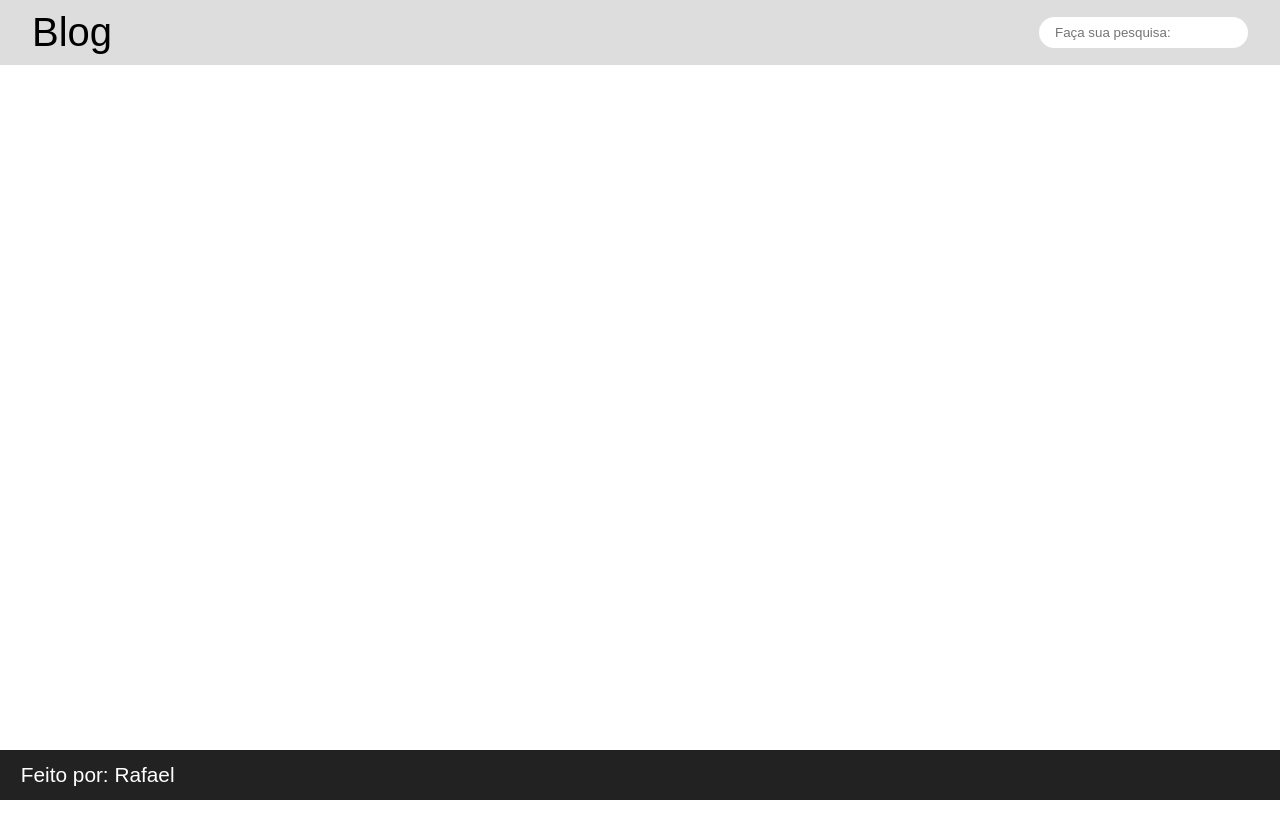
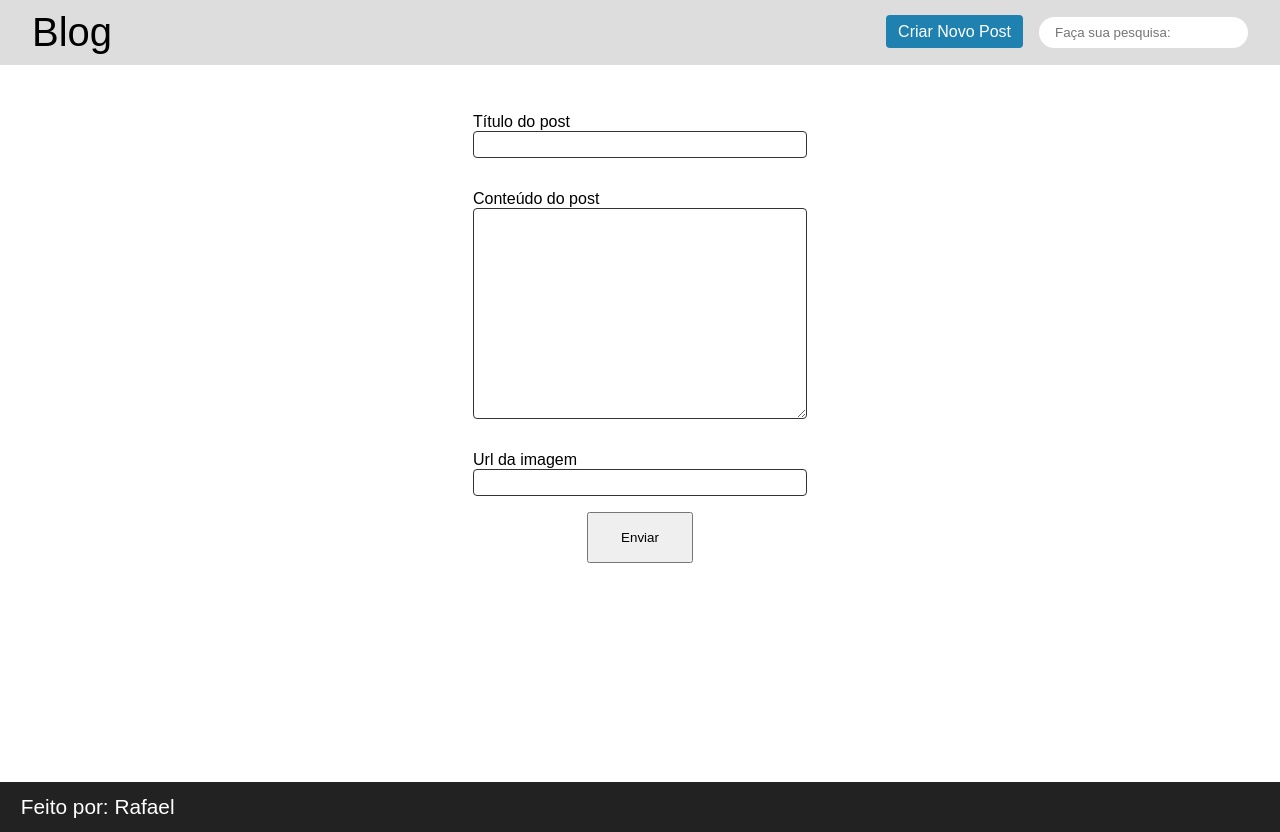
Before and after one commit to Rafael-Mota-Moraes/consumo-api-react, a React (Create React App) app: page /new-post in a window 1280 px wide. Before the commit the page ends 800 px from the top, so only its background shows below. Built offline with nearby package versions, Linux system fonts and the light colour scheme; no server answers.

Commit message:
formulário para adicionar post

```diff
--- a/src/App.jsx
+++ b/src/App.jsx
@@ -6,39 +6,19 @@ import Posts from "./pages/Posts";
 import SinglePost from "./pages/SinglePost";
 
 import { BrowserRouter as Router, Routes, Route } from "react-router-dom";
+import NewPost from "./pages/NewPost";
 
 function App() {
-  const [posts, setPosts] = useState([]);
-  const [photos, setPhotos] = useState([]);
   const [searchValue, setSearchValue] = useState("");
-
-  useEffect(() => {
-    fetch("https://jsonplaceholder.typicode.com/posts")
-      .then((resp) => resp.json())
-      .then((json) => setPosts(json));
-  }, []);
-
-  useEffect(() => {
-    fetch("https://jsonplaceholder.typicode.com/photos")
-      .then((resp) => resp.json())
-      .then((json) => setPhotos(json));
-  }, []);
-
-  const filteredPosts = posts.filter((post) => {
-    /* filtra o título do post e adiciona uma chave com a url da foto no array de posts */
-    return (
-      post.title.toLowerCase().includes(searchValue) &&
-      (post.url = photos[post.id]?.url)
-    );
-  });
 
   return (
     <Router>
       <Header setSearchValue={setSearchValue} />
       <main className={styles.main}>
         <Routes>
-          <Route path="/" element={<Posts postsArray={filteredPosts} />} />
+          <Route path="/" element={<Posts searchValue={searchValue} />} />
           <Route path="/:id" element={<SinglePost />} />
+          <Route path="/new-post" element={<NewPost />} />
         </Routes>
       </main>
       <Footer />
--- a/src/components/Header.jsx
+++ b/src/components/Header.jsx
@@ -8,6 +8,9 @@ export default function Header({ setSearchValue }) {
         <Link to={"/"}>Blog</Link>
       </h1>
       <div className={styles.inputContainer}>
+        <Link to={"/new-post"}>
+          <span className={styles.button}>Criar Novo Post</span>
+        </Link>
         <input
           className={styles.input}
           type="text"
--- a/src/components/Header.module.css
+++ b/src/components/Header.module.css
@@ -18,3 +18,11 @@
   outline: none;
   border-radius: 1rem;
 }
+
+.button {
+  background-color: #1e81b0;
+  margin: 0 1rem;
+  padding: 0.5rem 0.75rem;
+  border-radius: 4px;
+  color: #fff;
+}
--- /dev/null
+++ b/src/components/Input.jsx
@@ -0,0 +1,14 @@
+import styles from "./Input.module.css";
+
+export default function Input({ type, label, onChange }) {
+  return (
+    <div className={styles.input}>
+      <span>{label}</span>
+      {type == "text" ? (
+        <input type={type} onChange={(e) => onChange(e.target.value)} />
+      ) : (
+        <textarea onChange={(e) => onChange(e.target.value)}></textarea>
+      )}
+    </div>
+  );
+}
--- /dev/null
+++ b/src/components/Input.module.css
@@ -0,0 +1,18 @@
+.input {
+  display: flex;
+  flex-direction: column;
+  margin: 1rem;
+}
+
+.input input,
+.input textarea {
+  padding: 0.3rem 1rem;
+  border: 1px solid #333;
+  border-radius: 4px;
+  outline: none;
+  width: 300px;
+}
+
+.input textarea {
+  height: 200px;
+}
--- a/src/components/Post.jsx
+++ b/src/components/Post.jsx
@@ -1,15 +1,18 @@
+import { Link } from "react-router-dom";
 import styles from "./Post.module.css";
 
-export default function Post({ title, body, imageUrl }) {
+export default function Post({ title, body, imgUrl, id }) {
   return (
+    <Link to={`/${id}`}>
       <div className={styles.post}>
         <h2 className={styles.title}>
           {title.length > 15 ? <span>{title.slice(0, 15)}...</span> : title}
         </h2>
-      <img src={imageUrl} alt={title} className={styles.img} />
+        {imgUrl && <img src={imgUrl} alt={title} className={styles.img} />}
         <p className={styles.body}>
           {body.length > 15 ? <span>{body.slice(0, 100)}...</span> : body}
         </p>
       </div>
+    </Link>
   );
 }
--- a/src/components/Post.module.css
+++ b/src/components/Post.module.css
@@ -16,6 +16,7 @@
   font-weight: 400;
   padding-bottom: 0.5rem;
   font-size: 1.3rem;
+  text-transform: capitalize;
 }
 
 .body {
--- /dev/null
+++ b/src/pages/NewPost.jsx
@@ -0,0 +1,43 @@
+import styles from "./NewPost.module.css";
+
+import Input from "../components/Input";
+import { useState } from "react";
+import { useNavigate } from "react-router-dom";
+
+export default function NewPost() {
+  const [title, setTitle] = useState("");
+  const [body, setBody] = useState("");
+  const [imgUrl, setImgUrl] = useState("");
+
+  const navigate = useNavigate();
+
+  async function handleSubmit() {
+    try {
+      const post = await fetch("http://localhost:3000/posts/", {
+        method: "POST",
+        headers: { "Content-type": "application/json" },
+        body: JSON.stringify({
+          title: title,
+          body: body,
+          imgUrl: imgUrl
+        })
+      });
+
+      navigate("/");
+    } catch (error) {
+      console.log(error);
+    }
+  }
+
+  return (
+    <div className={styles.formContainer}>
+      <Input label="Título do post" type="text" onChange={setTitle} />
+      <Input label="Conteúdo do post" type="textarea" onChange={setBody} />
+      <Input label="Url da imagem" type="text" onChange={setImgUrl} />
+
+      <button className={styles.button} onClick={handleSubmit}>
+        Enviar
+      </button>
+    </div>
+  );
+}
--- /dev/null
+++ b/src/pages/NewPost.module.css
@@ -0,0 +1,13 @@
+.formContainer {
+  display: flex;
+  flex-direction: column;
+  height: 100%;
+  width: 100%;
+  align-items: center;
+  margin-top: 2rem;
+}
+
+.button {
+  padding: 1rem 2rem;
+  cursor: pointer;
+}
--- a/src/pages/Posts.jsx
+++ b/src/pages/Posts.jsx
@@ -1,20 +1,33 @@
-import { Link } from "react-router-dom";
+import { useEffect, useState } from "react";
 import Post from "../components/Post";
 import styles from "./Posts.module.css";
 
-export default function Posts({ postsArray }) {
+export default function Posts({ searchValue }) {
+  const [posts, setPosts] = useState([]);
+
+  useEffect(() => {
+    fetch("http://localhost:3000/posts")
+      .then((resp) => resp.json())
+      .then((json) => setPosts(json));
+  }, []);
+
+  const filteredPosts = posts.filter((post) => {
+    /*
+      filtra o título do post e adiciona uma chave com a url da foto no array de posts
+    */
+    return post.title.toLowerCase().includes(searchValue.toLowerCase());
+  });
+
   return (
     <div className={styles.postContainer}>
-      {postsArray.map((post) => (
+      {filteredPosts.map((post) => (
         <div key={post.id}>
-          <Link to={`/${post.id}`}>
-            <Post
-              title={post.title}
-              body={post.body}
-              id={post.id}
-              imageUrl={post.url && post.url}
-            />
-          </Link>
+          <Post
+            title={post.title}
+            body={post.body}
+            id={post.id}
+            imgUrl={post.imgUrl && post.imgUrl}
+          />
         </div>
       ))}
     </div>
--- a/src/pages/SinglePost.jsx
+++ b/src/pages/SinglePost.jsx
@@ -4,30 +4,28 @@ import styles from "./SinglePost.module.css";
 
 export default function SinglePost() {
   const [post, setPost] = useState();
-  const [postPhoto, setPostPhoto] = useState();
 
   const { id } = useParams();
 
   useEffect(() => {
-    fetch(`https://jsonplaceholder.typicode.com/posts/${id}`)
+    fetch(`http://localhost:3000/posts/${id}`)
       .then((resp) => resp.json())
       .then((json) => setPost(json));
-
-    fetch(`https://jsonplaceholder.typicode.com/photos/${id}`)
-      .then((resp) => resp.json())
-      .then((json) => setPostPhoto(json));
-  }, []);
+  }, [id]);
 
   return (
-    post &&
-    postPhoto && (
+    post && (
       <div className={styles.container}>
         <h1>{post.title}</h1>
-        <img
-          src={postPhoto.url}
-          alt={post.title}
-          className={styles.postImage}
-        />
+
+        {post.imgUrl && (
+          <img
+            src={post.imgUrl}
+            alt={post.title}
+            className={styles.postImage}
+          />
+        )}
+
         <p>{post.body}</p>
       </div>
     )
```
Lines whose indentation alone changed are shown as unchanged.
